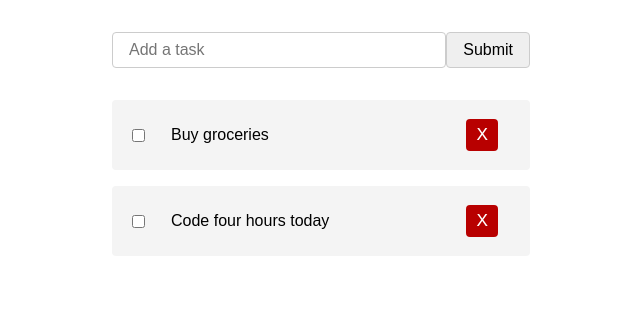
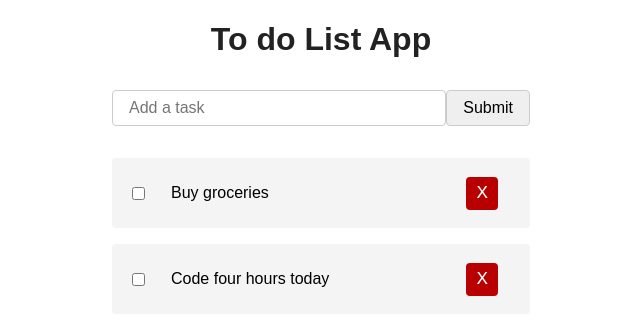
Before and after one commit to Okonu/simple-oop-todo-app, a plain HTML site: page index.html in a window 1280 px wide. Shown: the whole page, without its empty margins (319-959 px from the left). Drawn offline with Linux system fonts and the light colour scheme.

Commit message:
added title div and tag

```diff
--- a/index.html
+++ b/index.html
@@ -11,7 +11,8 @@
 	</head>
 
 	<body>
-		<div id="main"><!-- Content creation via JS --></div>
+		<div align="center"><h1>To do List App</h1></div>
+		<div id="main"></div>
 
 		<script src="sandbox.js"></script>
 	</body>
```
